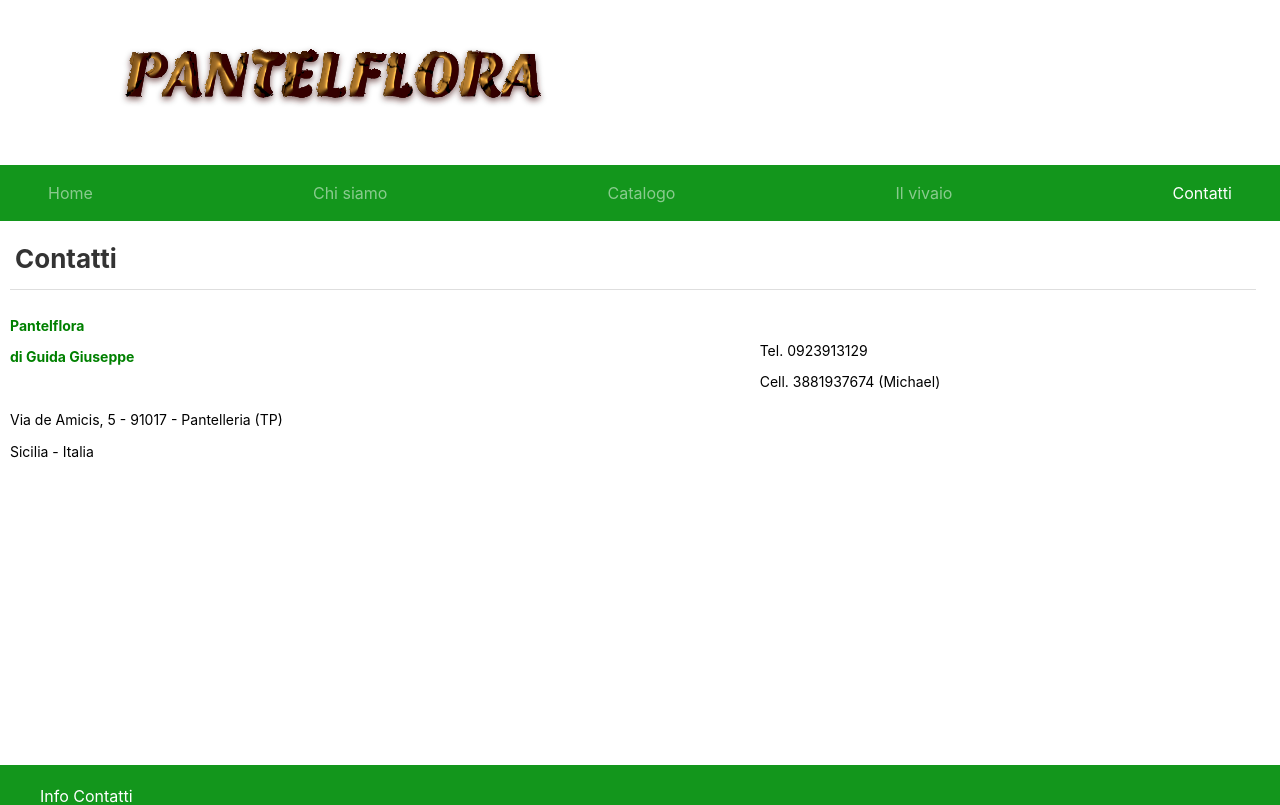
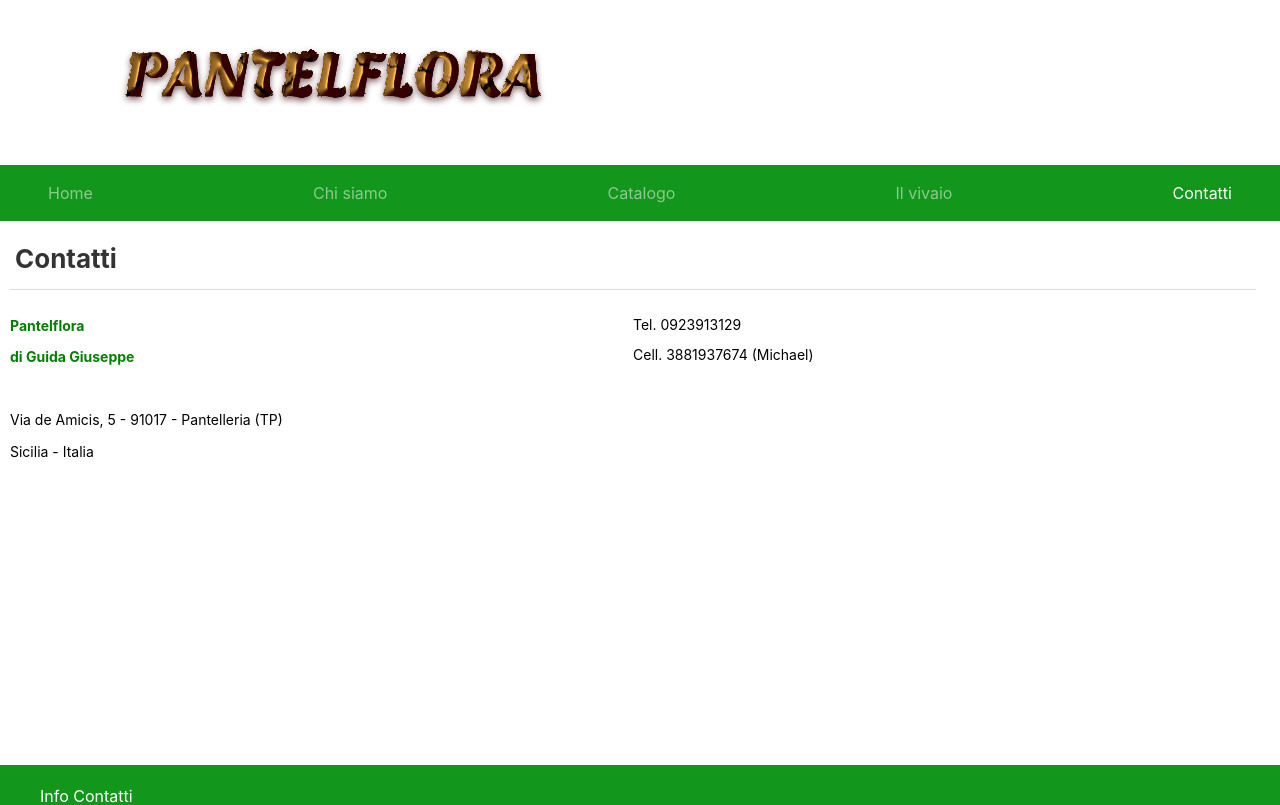
Before and after one commit to Pnlvfx/pantelflora, a Next.js app: page /contatti in a window 1280 px wide. Shown: the top 805 px of the page. Built offline with nearby package versions, Linux system fonts and the light colour scheme.

Commit message:
fix contact page

```diff
--- a/app/contatti/page.tsx
+++ b/app/contatti/page.tsx
@@ -1,4 +1,3 @@
-/* eslint-disable sonarjs/table-header */
 import { NavBar } from '@/components/nav/nav-bar';
 import { address, cellNum, tellNum } from '@/config/config';
 
@@ -11,12 +10,8 @@ const Page = () => {
           <div className="p-[5px] mb-[20px] border-b border-[#dedede]">
             <h1 className="font-normal text-[#333333]">{'Contatti'}</h1>
           </div>
-          <div className="w-full mb-5 leading-[1.9em]">
-            <table border={0} cellPadding={5} cellSpacing={5} className="w-full">
-              <tbody>
-                <tr>
-                  <td>
-                    <p className="text-justify pb-[18px]">
+          <div className="w-full mb-5 leading-[1.9em] grid md:grid-cols-2">
+            <div className="text-justify pb-[18px]">
               <span className="text-[14px]">
                 <span className="text-[#008000]">
                   <strong>
@@ -31,9 +26,7 @@ const Page = () => {
                 <br />
                 {'Sicilia - Italia'}
               </span>
-                    </p>
-                  </td>
-                  <td>
+            </div>
             <span className="text-[14px]">
               <span>
                 {'Tel. '} {tellNum} <br />
@@ -44,10 +37,6 @@ const Page = () => {
                 <br />
               </span>
             </span>
-                  </td>
-                </tr>
-              </tbody>
-            </table>
           </div>
         </div>
       </div>
```
Lines whose indentation alone changed are shown as unchanged.
